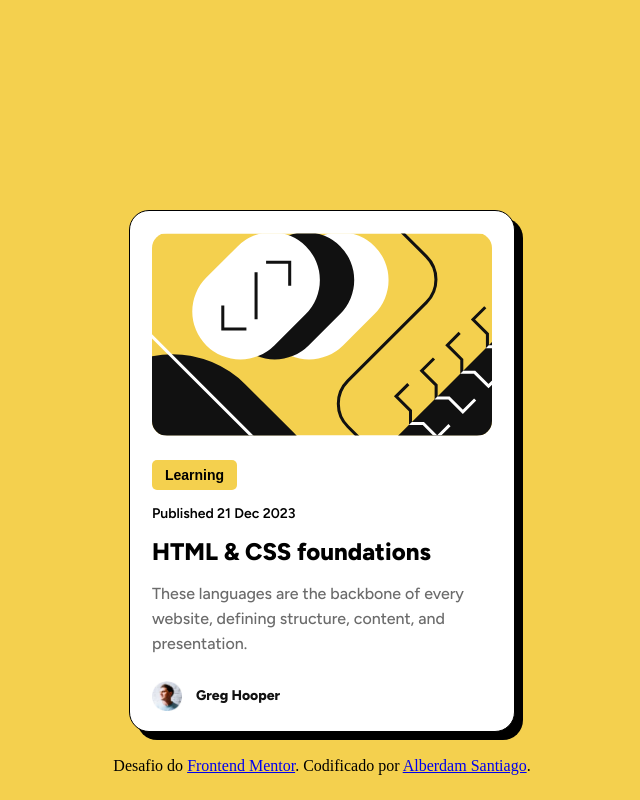
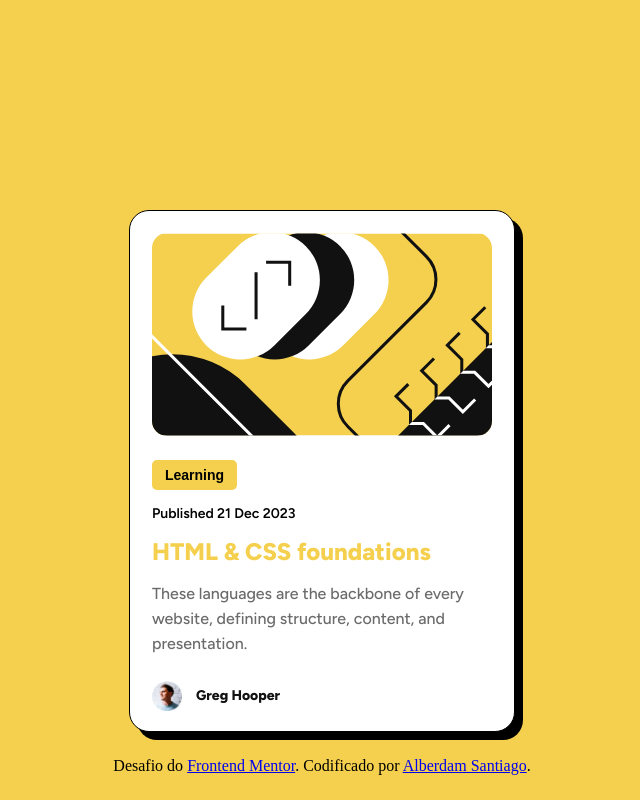
Before and after one commit to hunter-code/blog-preview-card-main, a plain HTML site: page index.html in a window 1280 px wide. In both pictures the pointer is over the element "HTML & CSS foundations". Shown: the whole page, without its empty margins (318-958 px from the left). Drawn offline with Linux system fonts and the light colour scheme; a script that the page names is missing.

Commit message:
Finalização do projeto,adicionando activite no title no arquivo style.css

```diff
--- a/assets/css/style.css
+++ b/assets/css/style.css
@@ -44,10 +44,13 @@ main .text-one p {
     font-size: 24px;
     font-family:Figtree;
     font-weight: 800;
-
-
 }
 
+h1:hover {
+    cursor: pointer;
+    color: hsl(47, 88%, 63%);
+    transition: 0.3s;
+}
 .text-two{
     margin-top: 15px;
     font-size: 16px;
```
